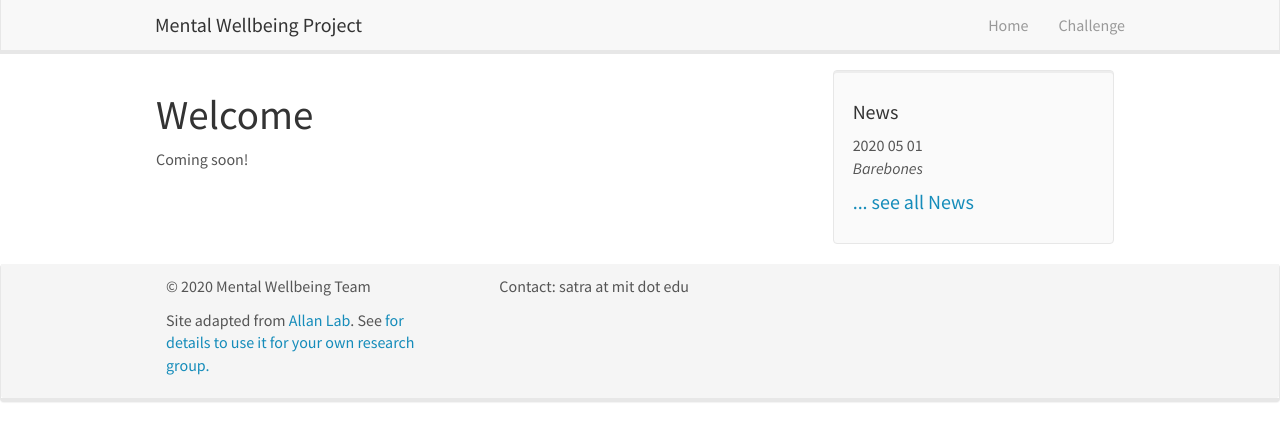
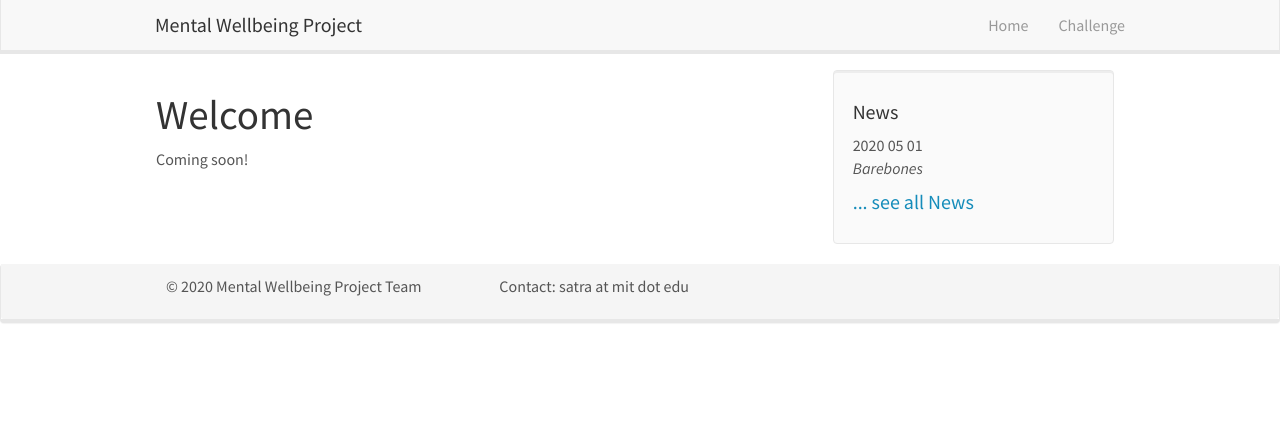
Before and after one commit to mentalwellbeing/mentalwellbeing.github.io, a Jekyll site: the page built from _pages/home.md, in a window 1280 px wide. Shown: the top 441 px of the page. Built offline with Jekyll 4.4.1, drawn with Linux system fonts in a browser that asks for light colours; nearby versions of some CDN libraries.

Commit message:
a few fixes

```diff
--- a/_includes/footer.html
+++ b/_includes/footer.html
@@ -3,13 +3,7 @@
 	<div class="container-fluid">
 	  <div class="row">
 		<div class="col-sm-4">
-
-		  <p>&copy 2020 Mental Wellbeing Team</p>
-			<p>Site adapted from
-			  <a href="https://github.com/mpa139/allanlab">Allan Lab</a>. See
-			  <a href="{{ site.url }}{{ site.baseurl }}/aboutwebsite.html"> for
-				  details to use it for your own research group.</a>
-			</p>
+		  <p>&copy 2020 Mental Wellbeing Project Team</p>
 		</div>
 		<div class="col-sm-4">
 		  Contact: satra at mit dot edu<br />
```
Also changed, not shown: _pages/challenge.md (+0 -2 lines).
